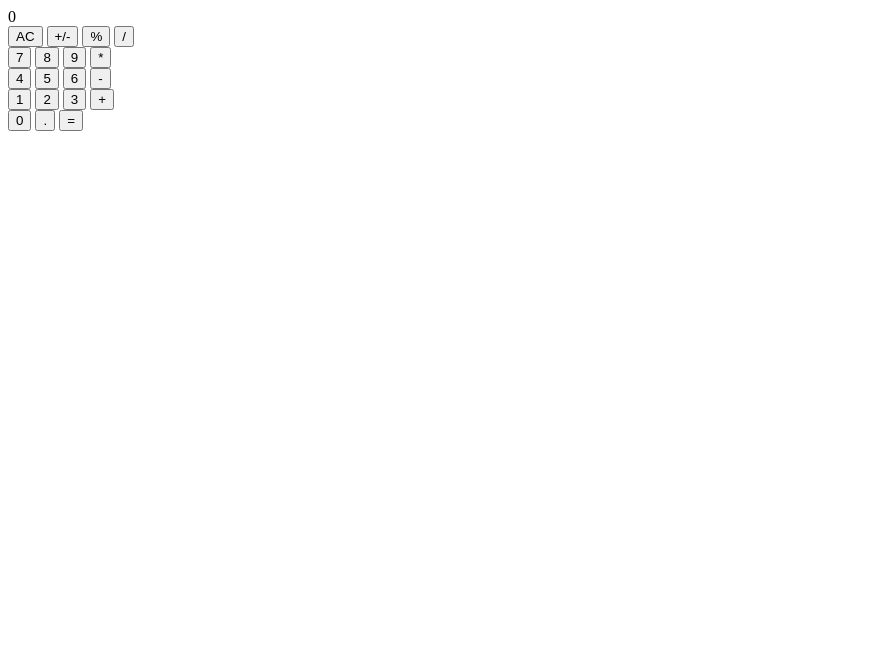
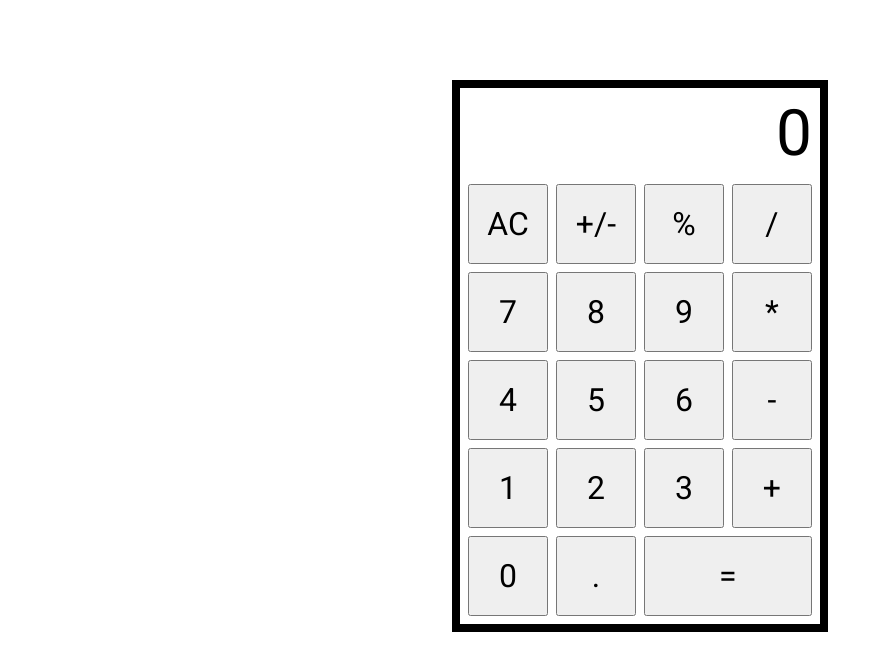
Before and after one commit to wtwingate/odin-calculator, a plain HTML site: page index.html in a window 1280 px wide. Shown: the whole page, without its empty margins (0-883 px from the left). Drawn offline with Linux system fonts and the light colour scheme.

Commit message:
Add basic structure to the calculator UI

```diff
--- a/index.html
+++ b/index.html
@@ -3,6 +3,7 @@
   <head>
     <meta charset="UTF-8" />
     <meta name="viewport" content="width=device-width, initial-scale=1.0" />
+    <link rel="stylesheet" href="./style.css" />
     <title>Calculator</title>
   </head>
   <body>
--- /dev/null
+++ b/style.css
@@ -0,0 +1,42 @@
+@import url("https://fonts.googleapis.com/css2?family=Roboto&display=swap");
+
+html {
+  font-family: Roboto, sans-serif;
+  font-size: 32px;
+}
+
+main {
+  margin-top: 80px;
+}
+
+#calculator {
+  width: 360px;
+  height: auto;
+  margin: auto;
+  border: 8px;
+  border-color: black;
+  border-style: solid;
+}
+
+#display {
+  margin: 8px;
+  font-size: 64px;
+  text-align: right;
+  height: 80px;
+}
+
+.row {
+  margin: 8px;
+}
+
+button {
+  font-family: Roboto, sans-serif;
+  font-size: 32px;
+  width: 80px;
+  height: 80px;
+  padding: 0px;
+}
+
+#equals {
+  width: 168px;
+}
```
Lines whose indentation alone changed are shown as unchanged.
